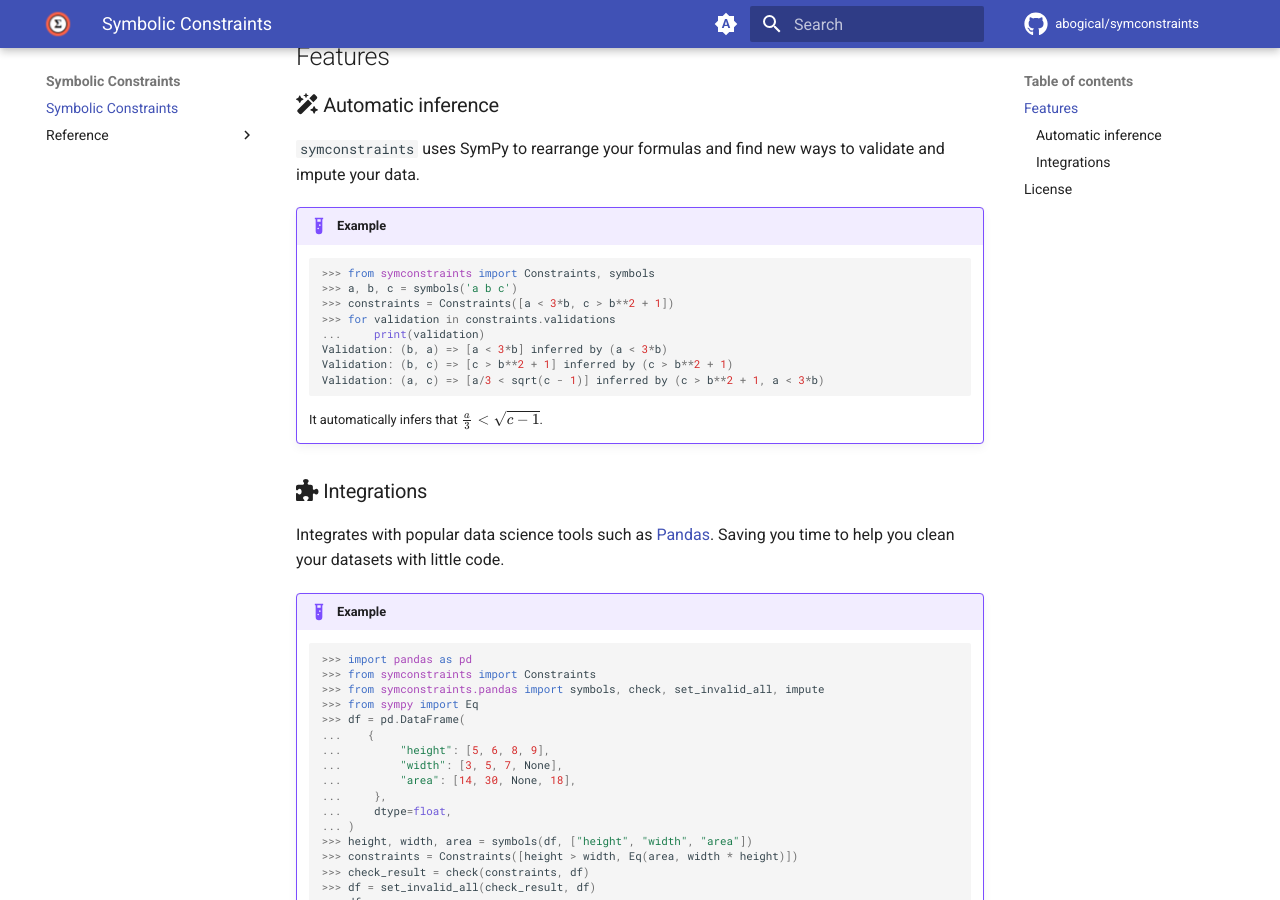
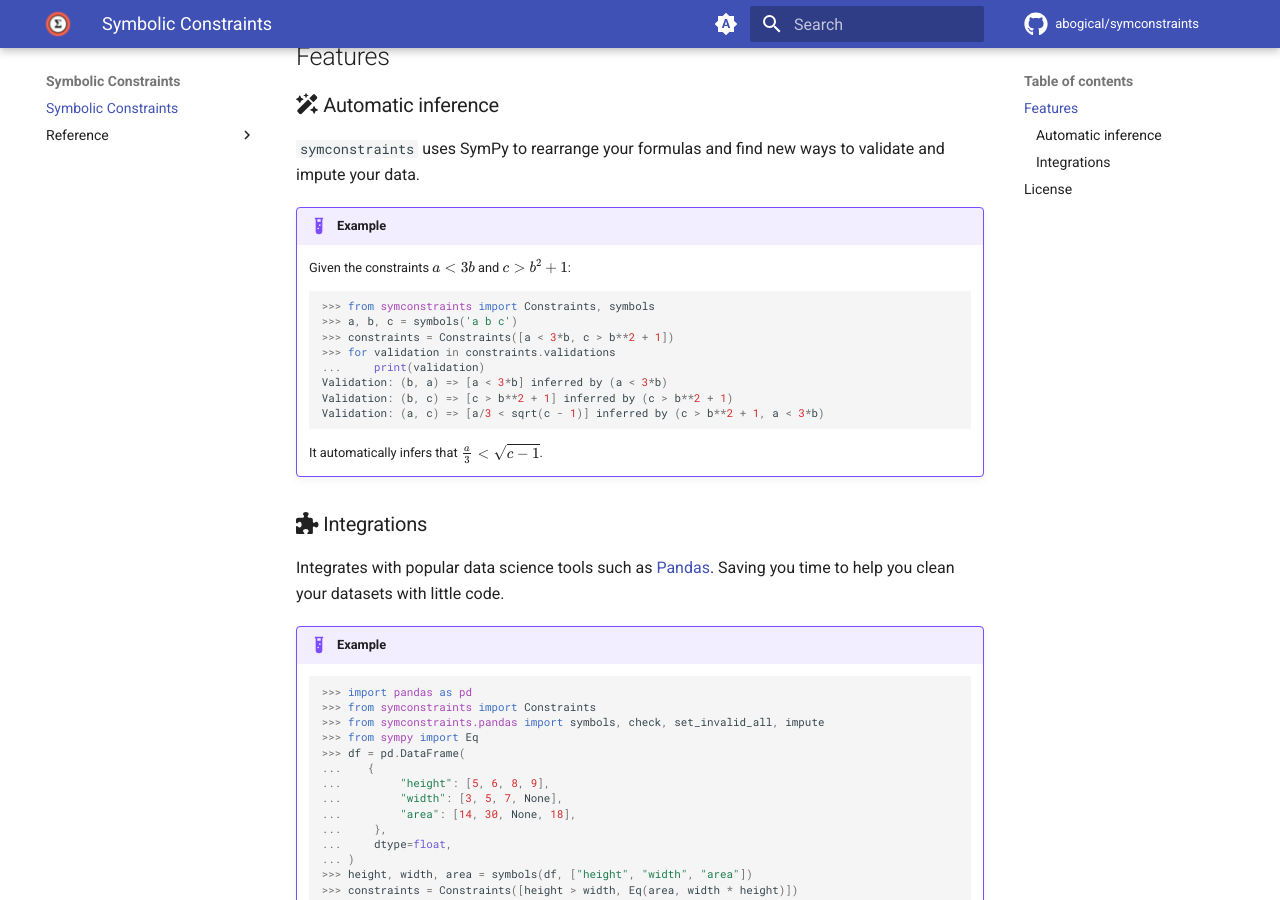
Before and after one commit to Abogical/symconstraints, an MkDocs documentation site: the page built from docs/index.md, in a window 1280 px wide and 900 px high, scrolled down 368 px. Built offline with MkDocs 1.6.1 and Material for MkDocs 9.7.7, drawn with Linux system fonts in a browser that asks for light colours; comment, search, counter and statistics services are not loaded.

````diff
--- a/docs/index.md
+++ b/docs/index.md
@@ -15,6 +15,8 @@ mathematical expressions and infer all possible validation and imputation method
 `symconstraints` uses SymPy to rearrange your formulas and find new ways to validate and impute your data.
 
 !!! example
+
+    Given the constraints $a < 3b$ and $c > b^2 + 1$:
 
     ```python
     >>> from symconstraints import Constraints, symbols
````
Also changed, not shown: README.md (+2 -0 lines).
